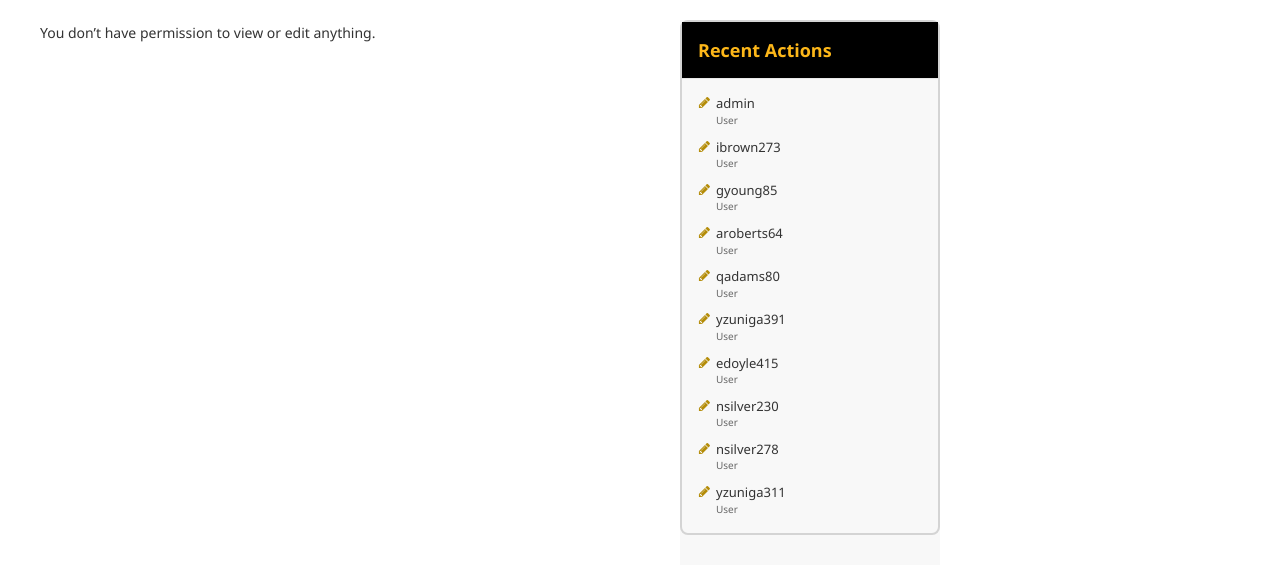
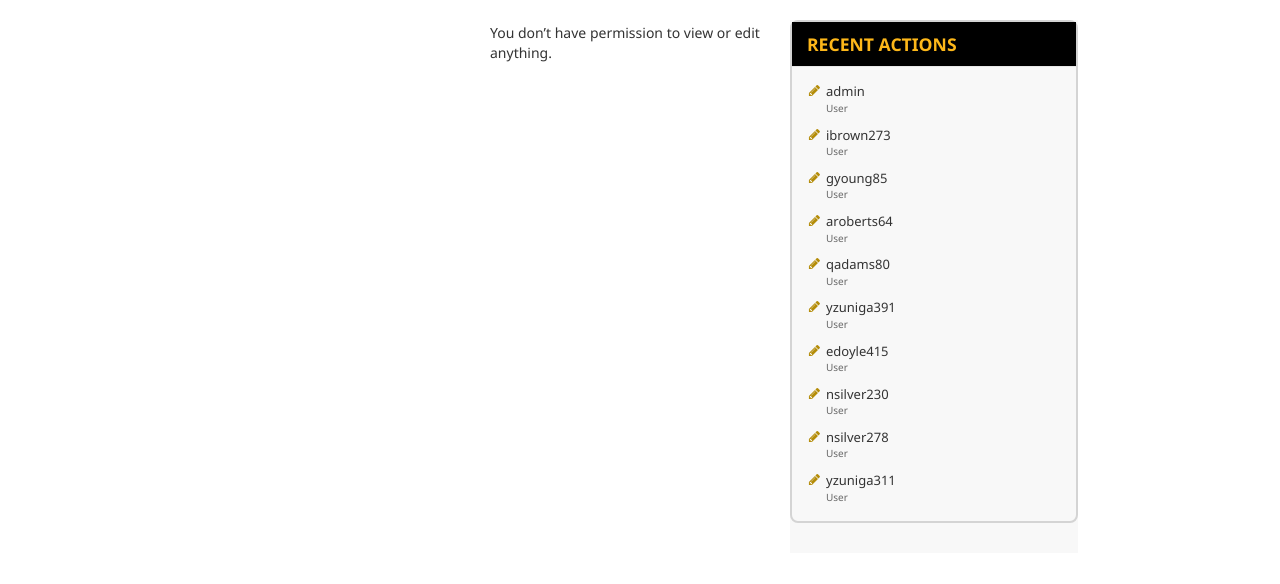
Before and after one commit to Princess-Singularity/License-Renewal-Tracker, a Django app: page /admin/ in a window 1280 px wide. Shown: the part 64-648 px from the top of the page. Run offline with Django 5.2, Linux system fonts and the light colour scheme; a user stored in the database is signed in; data comes from the database, SQL or seed files in the repository.

Commit message:
move admin tables and try to match text

```diff
--- a/LRAT_APP/LRAT_APP/static/CSS/admin.css
+++ b/LRAT_APP/LRAT_APP/static/CSS/admin.css
@@ -91,13 +91,15 @@ div.breadcrumbs a:hover {
     background: var(--mizzou-white) !important;
 }
 
-/*module head*/
+/*module head (Recent Actions)*/
 .module h2,
 .module caption,
 .inline-group h2 {
     background: var(--mizzou-black) !important;
     color: var(--mizzou-gold) !important;
     font-weight: bold !important;
+    padding: 10px 15px !important;
+    font-size: 1.1rem !important;
 }
 
 
@@ -469,3 +471,23 @@ form .form-row p.help {
 .object-tools {
     display: none !important;
 }
+
+/*Centers Database App and recent actions tables*/
+.dashboard #content {
+    display: flex !important;
+    justify-content: center !important;
+    align-items: flex-start !important;
+    gap: 2% !important;
+    max-width: 1400px !important;
+    margin: 0 auto !important;
+}
+
+.dashboard #content-main {
+    flex: 1 !important;
+    max-width: 48% !important;
+}
+
+.dashboard #content-related {
+    flex: 1 !important;
+    max-width: 48% !important;
+}
--- a/LRAT_APP/LRAT_APP/templates/admin/index.html
+++ b/LRAT_APP/LRAT_APP/templates/admin/index.html
@@ -12,7 +12,7 @@
 {% block sidebar %}
 <div id="content-related">
     <div class="module" id="recent-actions-module">
-        <h2>Recent Actions</h2>
+        <h2>RECENT ACTIONS</h2>
         {% load log %}
         {% get_admin_log 10 as admin_log for_user user %}
         {% if not admin_log %}
```
